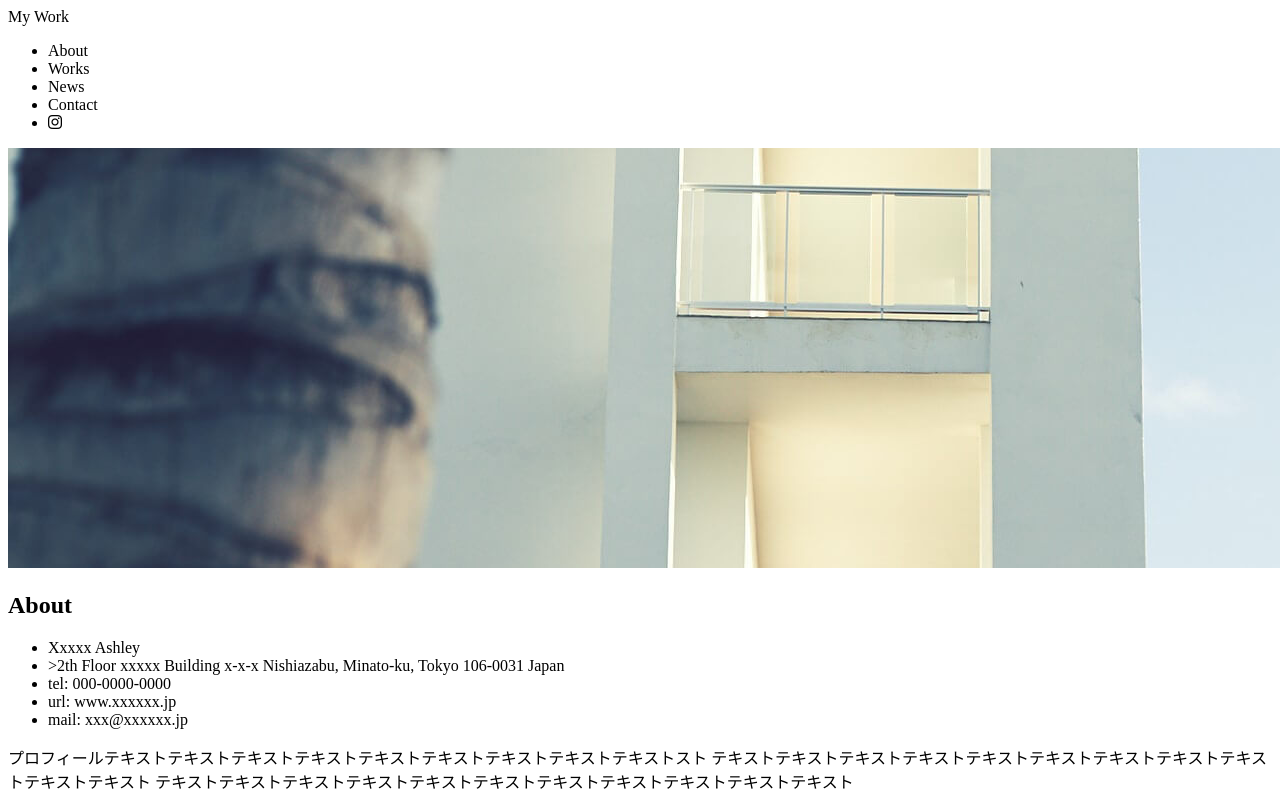
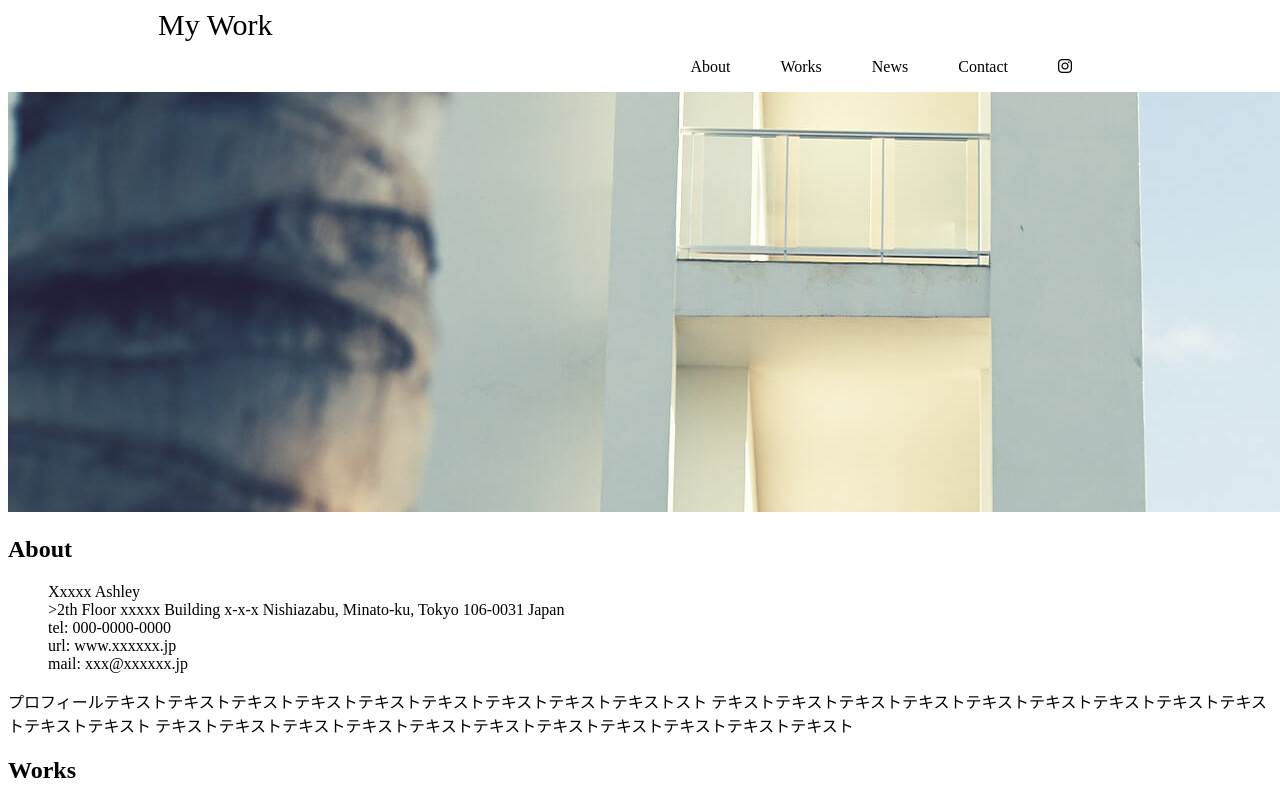
Before and after one commit to taka0713/MyWork, a plain HTML site: page index.html in a window 1280 px wide. Shown: the top 800 px of the page. Drawn offline with Linux system fonts and the light colour scheme.

Commit message:
20220410

```diff
--- a/index.html
+++ b/index.html
@@ -16,8 +16,8 @@
 
 <body>
   <header>
-    <div>My Work</div>
-    <nav>
+    <div class="header-logo">My Work</div>
+    <nav class="header-list">
         <ul>
             <li>About</li>
             <li>Works</li>
--- a/style.css
+++ b/style.css
@@ -0,0 +1,21 @@
+.header-logo{
+    font-size: 30px;
+    margin-left: 150px;
+}
+
+li{
+    list-style: none;
+}
+
+.header-list ul{
+    display: flex;
+    justify-content: flex-end;
+}
+
+.fa-instagram{
+    margin-right: 150px;
+}
+
+.header-list li{
+    margin-right: 50px;
+}
```
